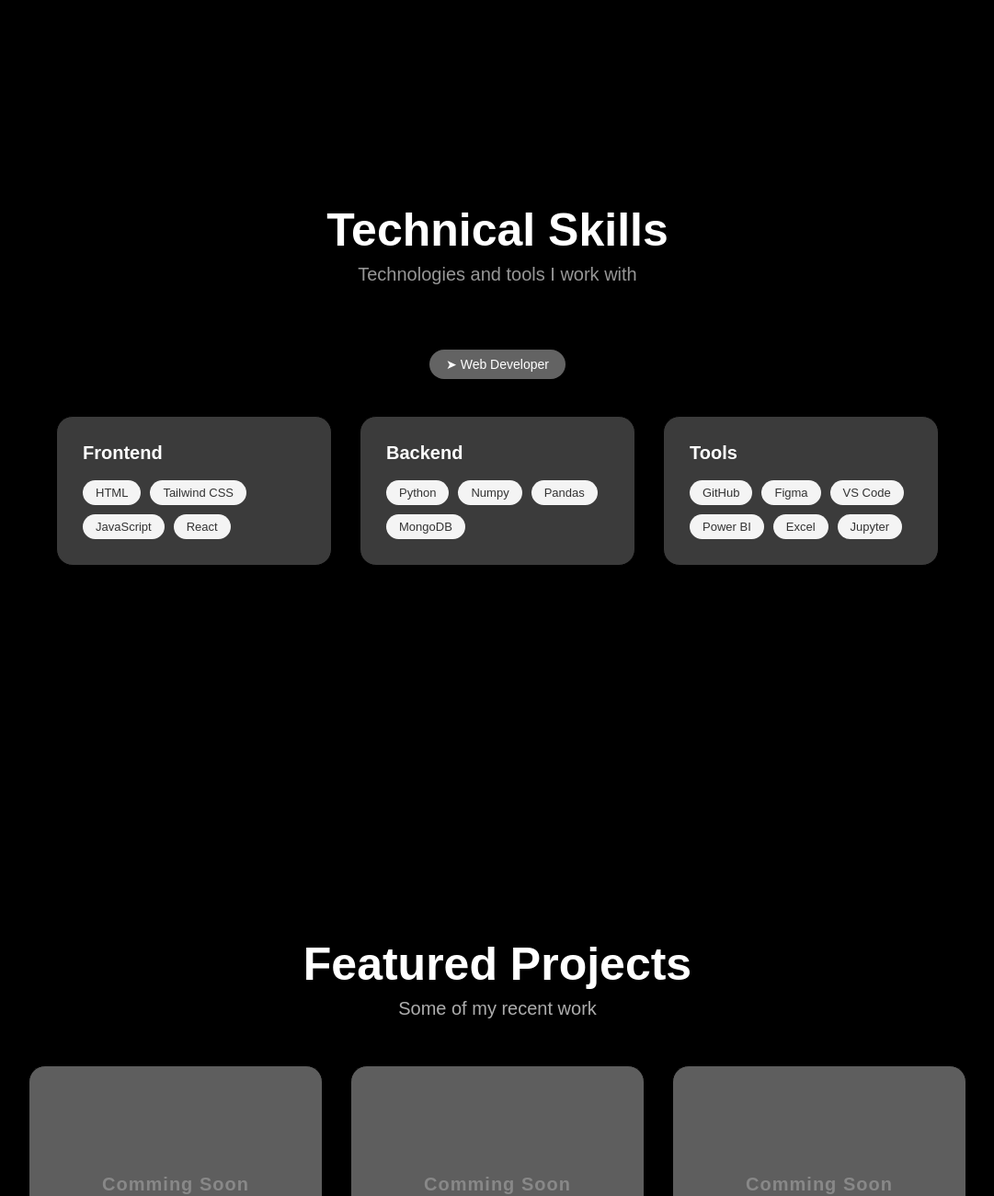
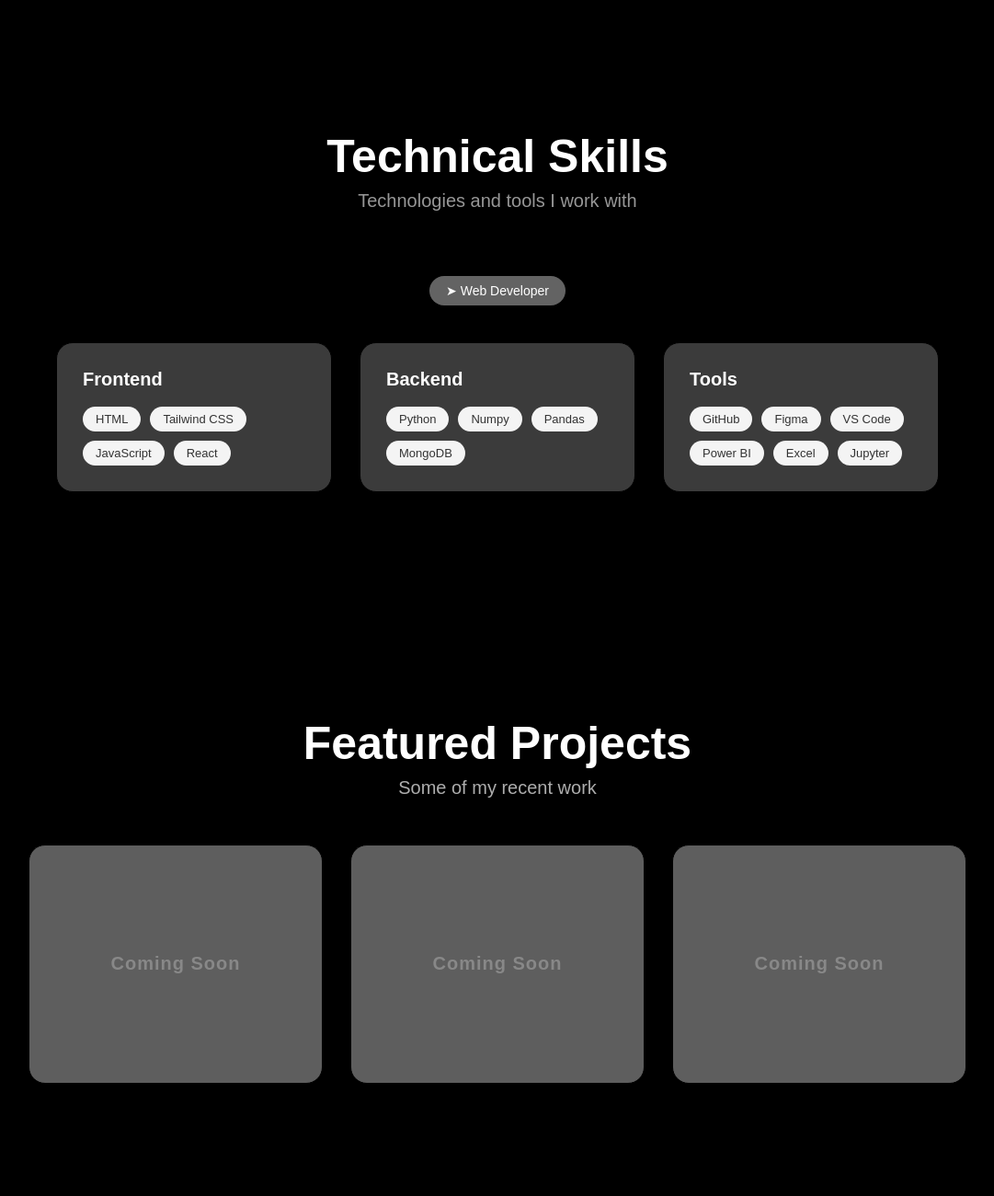
Before and after one commit to GauravPatel0227/Portfolio, a website with bundled scripts: page index.html in a window 1280 px wide. Shown: the part 1500-2800 px from the top of the page at 92% size, without its empty margins (99-1180 px from the left). Built offline with nearby package versions, Linux system fonts and the light colour scheme.

Commit message:
Updated html and css files

```diff
--- a/index.html
+++ b/index.html
@@ -2,7 +2,7 @@
 <html lang="en">
 <head>
     <meta charset="UTF-8">
-    <title>Dev Portfolio</title>
+    <title>VIDRAV</title>
     <link rel="stylesheet" href="portfolio.css">
     <link
   rel="stylesheet"
@@ -140,7 +140,7 @@
            <!--<img src="" alt="E-Commerce Project">-->
 
             <div class="project-content">
-                <h3>Comming Soon</h3>
+                <h3>Coming Soon</h3>
 
                <!-- <div class="tags">
                     <span>React</span>
@@ -156,7 +156,7 @@
            <!-- <img src="project2.jpg" alt="Task Management App"> -->
 
             <div class="project-content">
-                <h3>Comming Soon</h3>
+                <h3>Coming Soon</h3>
 
                 <!--<div class="tags">
                     <span>Next.js</span>
@@ -172,7 +172,7 @@
            <!-- <img src="project3.jpg" alt="AI Code Assistant"> -->
 
             <div class="project-content">
-                <h3>Comming Soon</h3>
+                <h3>Coming Soon</h3>
 
               <!--  <div class="tags">
                     <span>Python</span>
--- a/portfolio.css
+++ b/portfolio.css
@@ -18,7 +18,7 @@ html {
 }
 
 section {
-    min-width: 100vh;
+    min-width: 80vh;
     padding: 50px 60px;
     display: flex;
     align-items: center;
@@ -141,7 +141,7 @@ section {
 /* Hero Section */
 
 .Home {
-     min-height: 80vh;
+    min-height: 100vh;
     padding: 80px;
     display: flex;
     flex-direction: column;
@@ -206,7 +206,7 @@ section {
 /* About Section */
 
 .about {
-   min-height: 100vh;
+   min-height: 80vh;
     padding: 80px;
     display: flex;
     align-items: center;
@@ -255,7 +255,7 @@ section {
 /* Skills Section */
 
 .skills {
-   min-height: 100vh;
+   min-height: 80vh;
     padding: 80px;
     display: flex;
     flex-direction: column;
@@ -341,7 +341,7 @@ section {
 
 /* Projects Section */
 .projects {
-    min-height: 100vh;
+    min-height: 80vh;
     padding: 80px;
     display: flex;
     flex-direction: column;
```
